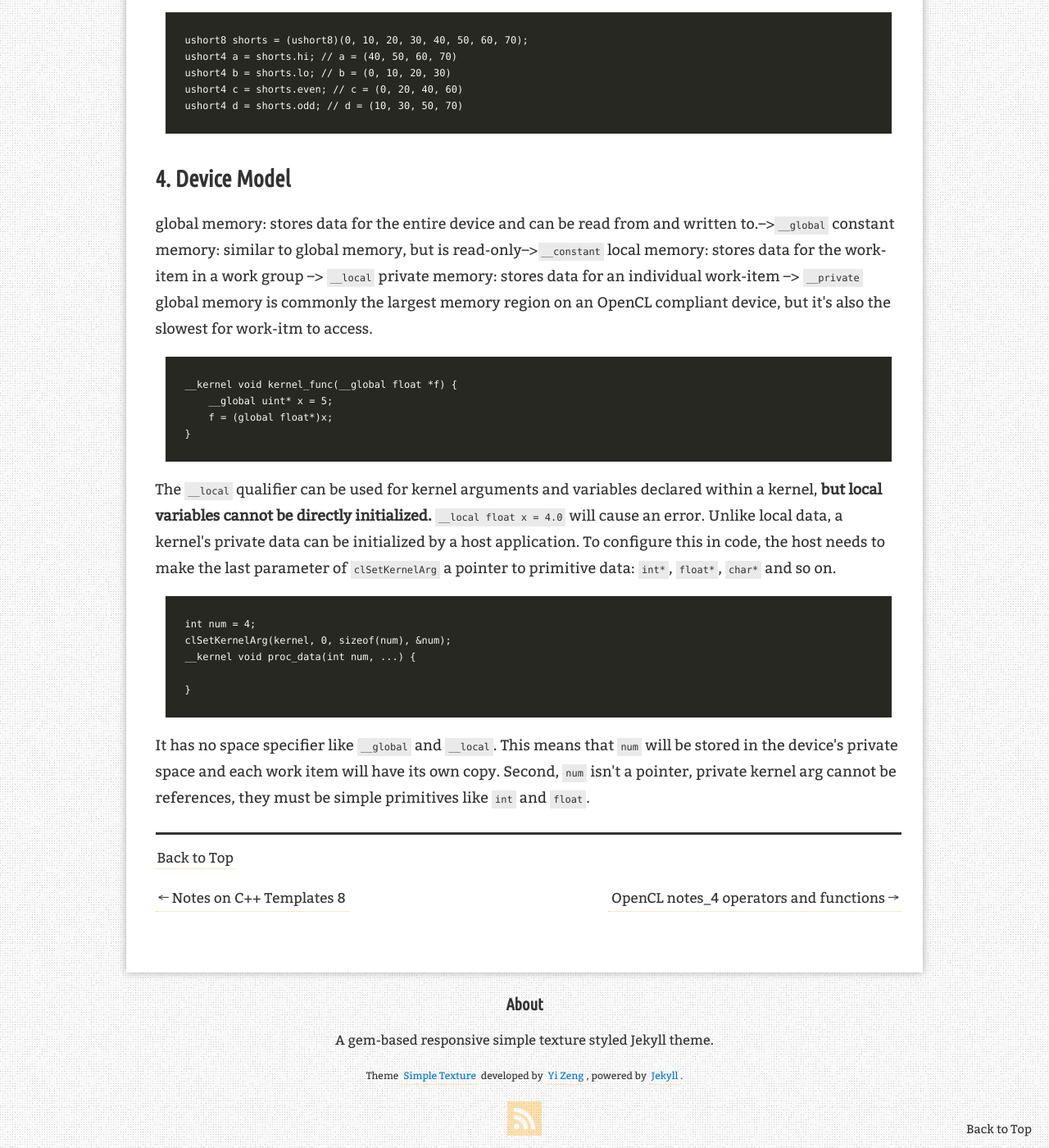
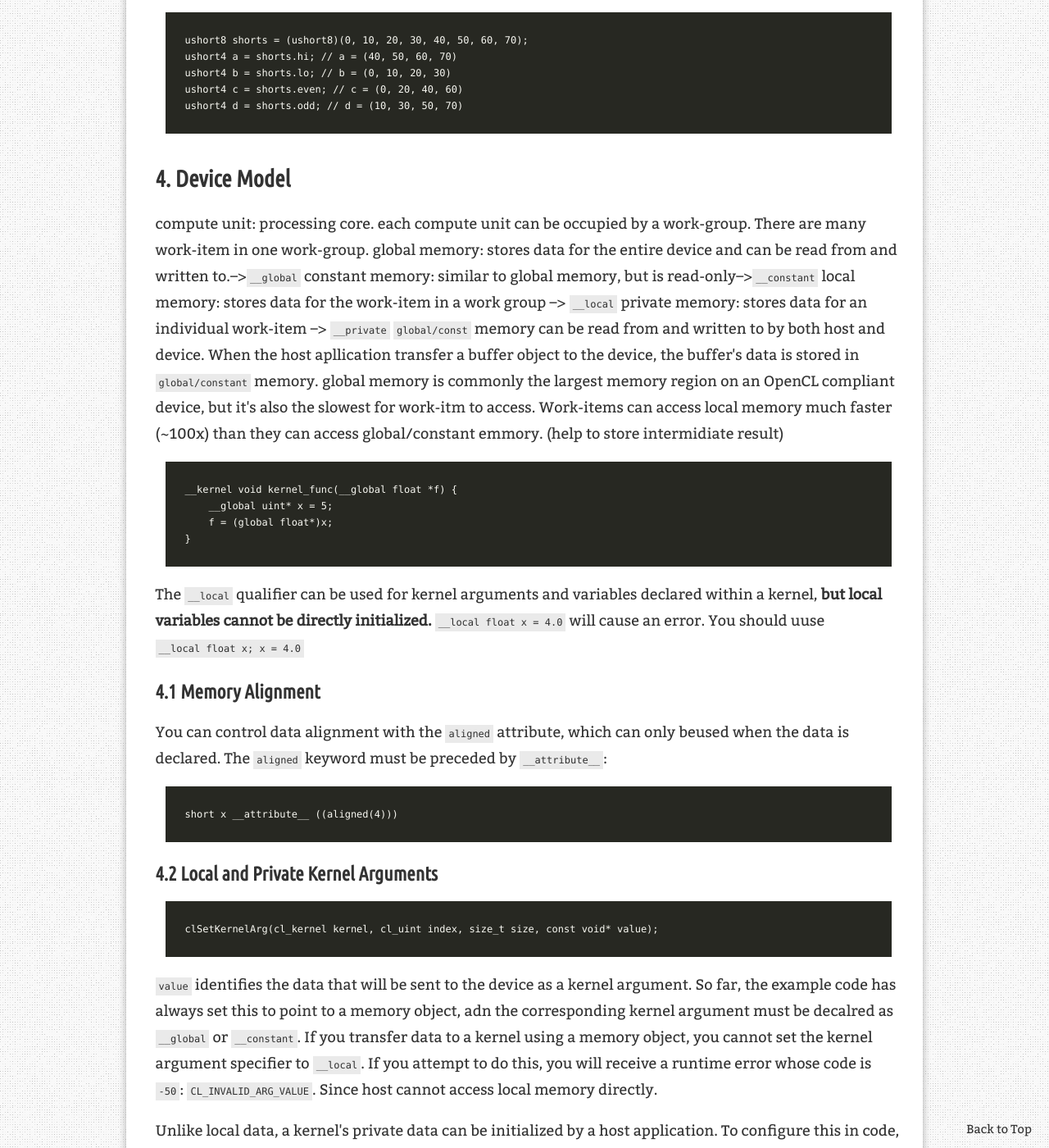
Before and after one commit to Aperjump/Aperjump.github.io, a Jekyll site: the page built from _posts/2018-01-18-OpenCL_3.md, in a window 1280 px wide and 1400 px high, scrolled down 3050 px. Shown: the whole window at 82% size. Built offline with Jekyll 4.4.1, drawn with Linux system fonts in a browser that asks for light colours; nearby versions of some CDN libraries; comment, search, counter and statistics services are not loaded; some of the changed text lies outside the part shown.

Commit message:
add new material

````diff
--- a/_posts/2018-01-18-OpenCL_3.md
+++ b/_posts/2018-01-18-OpenCL_3.md
@@ -103,12 +103,18 @@ ushort4 c = shorts.even; // c = (0, 20, 40, 60)
 ushort4 d = shorts.odd; // d = (10, 30, 50, 70)
 ```
 ## 4. Device Model
+compute unit: processing core.
+each compute unit can be occupied by a work-group.
+There are many work-item in one work-group.
 global memory: stores data for the entire device and can be read from and written to.-->`__global`
 constant memory: similar to global memory, but is read-only-->`__constant`
 local memory: stores data for the work-item in a work group --> `__local`
 private memory: stores data for an individual work-item
 --> `__private`
+`global/const` memory can be read from and written to by both host and device.
+When the host apllication transfer a buffer object to the device, the buffer's data is stored in `global/constant` memory.
 global memory is commonly the largest memory region on an OpenCL compliant device, but it's also the slowest for work-itm to access.
+Work-items can access local memory much faster (~100x) than they can access global/constant emmory. (help to store intermidiate result)
 ```
 __kernel void kernel_func(__global float *f) {
     __global uint* x = 5;
@@ -116,7 +122,20 @@ __kernel void kernel_func(__global float *f) {
 }
 ```
 The `__local` qualifier can be used for kernel arguments and variables declared within a kernel, **but local variables cannot be directly initialized.**
-`__local float x = 4.0` will cause an error.
+`__local float x = 4.0` will cause an error. You should uuse `__local float x; x = 4.0`
+
+### 4.1 Memory Alignment
+You can control data alignment with the `aligned` attribute, which can only beused when the data is declared. The `aligned` keyword must be preceded by `__attribute__`:
+```
+short x __attribute__ ((aligned(4)))
+```
+### 4.2 Local and Private Kernel Arguments
+```
+clSetKernelArg(cl_kernel kernel, cl_uint index, size_t size, const void* value);
+```
+`value` identifies the data that will be sent to the device as a kernel argument. So far, the example code has always set this to point to a memory object, adn the corresponding kernel argument must be decalred as `__global` or `__constant`.
+If you transfer data to a kernel using a memory object, you cannot set the kernel argument specifier to `__local`. If you attempt to do this, you will receive a runtime error whose code is `-50`: `CL_INVALID_ARG_VALUE`. Since host cannot access local memory directly.
+
 Unlike local data, a kernel's private data can be initialized by a host application. To configure this in code, the host needs to make the last parameter of `clSetKernelArg` a pointer to primitive data: `int*`, `float*`, `char*` and so on.
 ```
 int num = 4;
````
